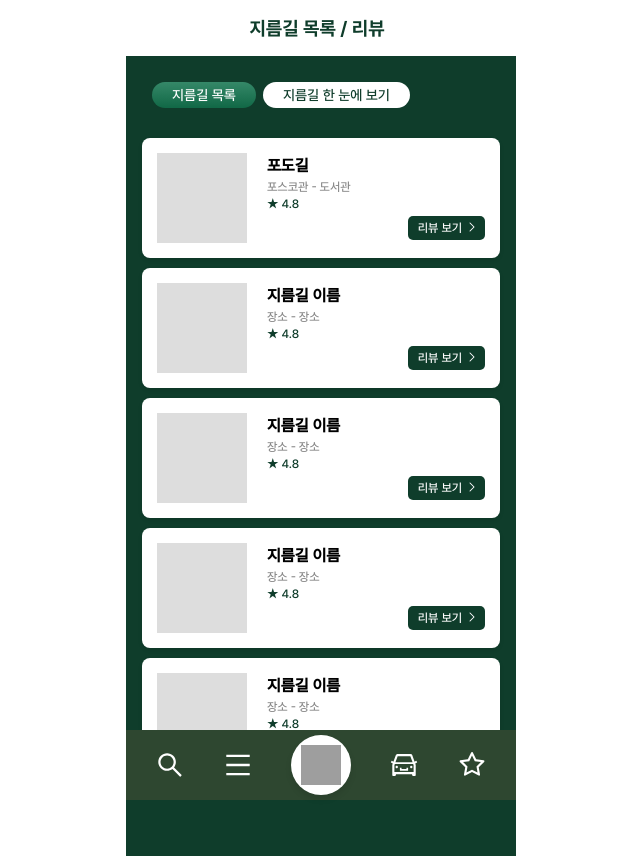
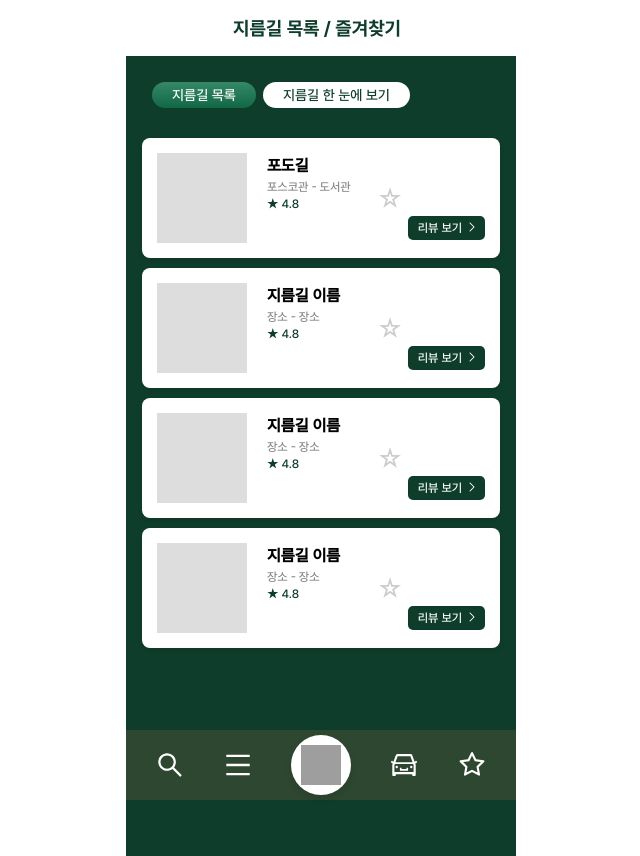
Before and after one commit to Ewhaian-WebEngineering/ewha-navi, a React (Create React App) app in the folder client/: page /path-list in a window 1280 px wide. Shown: the whole page, without its empty margins (319-959 px from the left). Built offline with nearby package versions, Linux system fonts and the light colour scheme; grey boxes are pictures that could not be loaded.

Commit message:
즐겨 찾기 페이지 수정

```diff
--- a/client/src/components/views/PathListPage/PathList.jsx
+++ b/client/src/components/views/PathListPage/PathList.jsx
@@ -1,14 +1,21 @@
-import React from "react";
+import React, { useState, useEffect } from "react";
 import Header from "../../utils/header/header";
 import styled from "styled-components";
 import { useNavigate, useLocation } from "react-router-dom";
 import NextArrowIcon from "../../utils/icons/NextArrow.png";
 
-
 const PathList = () => {
   const navigate = useNavigate();
   const location = useLocation();
   const isViewButtonClicked = location.pathname === "/path-map";
+
+  const [favoritePaths, setFavoritePaths] = useState([]);
+
+  // localStorage에서 즐겨찾기 목록을 가져옴
+  useEffect(() => {
+    const storedFavorites = JSON.parse(localStorage.getItem("favorites")) || [];
+    setFavoritePaths(storedFavorites);
+  }, []);
 
   const handleViewButtonClick = () => {
     navigate("/path-map");
@@ -22,17 +29,31 @@ const PathList = () => {
     navigate("/review-write");
   };
 
+  // 즐겨찾기 토글 함수
+  const toggleFavorite = (path) => {
+    setFavoritePaths((prevFavorites) => {
+      const isFavorite = prevFavorites.some((item) => item.id === path.id);
+      let updatedFavorites;
+      if (isFavorite) {
+        updatedFavorites = prevFavorites.filter((item) => item.id !== path.id);
+      } else {
+        updatedFavorites = [...prevFavorites, path];
+      }
+      localStorage.setItem("favorites", JSON.stringify(updatedFavorites));
+      return updatedFavorites;
+    });
+  };
+
   const paths = [
     { id: 1, name: "포도길", location: "포스코관 - 도서관", rating: 4.8 },
     { id: 2, name: "지름길 이름", location: "장소 - 장소", rating: 4.8 },
     { id: 3, name: "지름길 이름", location: "장소 - 장소", rating: 4.8 },
     { id: 4, name: "지름길 이름", location: "장소 - 장소", rating: 4.8 },
-    { id: 4, name: "지름길 이름", location: "장소 - 장소", rating: 4.8 },
   ];
 
   return (
     <>
-      <Header title="지름길 목록 / 리뷰" />
+      <Header title="지름길 목록 / 즐겨찾기" />
       <Container>
         <ButtonContainer>
           <ListButton
@@ -50,7 +71,12 @@ const PathList = () => {
         </ButtonContainer>
 
         <PathListContainer>
-          {paths.map((path) => (
+          {paths.map((path) => {
+            const isFavorite = favoritePaths.some(
+              (favorite) => favorite.id === path.id
+            );
+
+            return (
               <PathCard key={path.id}>
                 <ImagePlaceholder />
                 <PathDetails>
@@ -58,12 +84,19 @@ const PathList = () => {
                   <PathLocation>{path.location}</PathLocation>
                   <Rating>★ {path.rating}</Rating>
                 </PathDetails>
+                <FavoriteButton
+                  isFavorite={isFavorite}
+                  onClick={() => toggleFavorite(path)}
+                >
+                  {isFavorite ? "★" : "☆"} {/* 즐겨찾기 상태에 따른 별 표시 */}
+                </FavoriteButton>
                 <ReviewButton onClick={handleReviewButtonClick}>
                   리뷰 보기
                   <ArrowImage src={NextArrowIcon} alt="arrow icon" />
                 </ReviewButton>
               </PathCard>
-  ))}
+            );
+          })}
         </PathListContainer>
       </Container>
     </>
@@ -71,6 +104,8 @@ const PathList = () => {
 };
 
 export default PathList;
+
+// Define the styled-components here:
 
 const Container = styled.div`
   padding: 16px;
@@ -91,8 +126,8 @@ const ListButton = styled.button`
     isClicked
       ? "linear-gradient(to bottom, #358868 0%, #116846 100%)"
       : "white"};
-  color: ${({ isClicked }) => (isClicked ? "white" : "#0F3D2B")}; /* 비활성화 시 폰트 색을 검은색으로 변경 */
-  border: ${({ isClicked }) => (isClicked ? "none" : "none")}; /* 비활성화 시 테두리를 없앰 */
+  color: ${({ isClicked }) => (isClicked ? "white" : "#0F3D2B")};
+  border: ${({ isClicked }) => (isClicked ? "none" : "none")};
   padding: 5px 20px;
   border-radius: 20px;
   cursor: pointer;
@@ -106,8 +141,8 @@ const ViewButton = styled.button`
     isClicked
       ? "linear-gradient(to bottom, #116846 0%, #358868 100%)"
       : "white"};
-  color: ${({ isClicked }) => (isClicked ? "white" : "#0F3D2B")}; /* 비활성화 시 폰트 색을 검은색으로 변경 */
-  border: ${({ isClicked }) => (isClicked ? "none" : "none")}; /* 비활성화 시 테두리를 없앰 */
+  color: ${({ isClicked }) => (isClicked ? "white" : "#0F3D2B")};
+  border: ${({ isClicked }) => (isClicked ? "none" : "none")};
   padding: 5px 20px;
   border-radius: 20px;
   cursor: pointer;
@@ -168,6 +203,14 @@ const Rating = styled.div`
   margin-top: 3px;
 `;
 
+const FavoriteButton = styled.button`
+  background: none;
+  border: none;
+  font-size: 24px;
+  color: ${({ isFavorite }) => (isFavorite ? "#ffcc00" : "#ccc")};
+  cursor: pointer;
+`;
+
 const ReviewButton = styled.button`
   background-color: #0f3d2b;
   color: white;
@@ -177,7 +220,7 @@ const ReviewButton = styled.button`
   font-size: 12px;
   cursor: pointer;
   margin-top: 60px;
-  margin-right: 10px
+  margin-right: 10px;
 `;
 
 const ArrowImage = styled.img`
```
Lines whose indentation alone changed are shown as unchanged.
